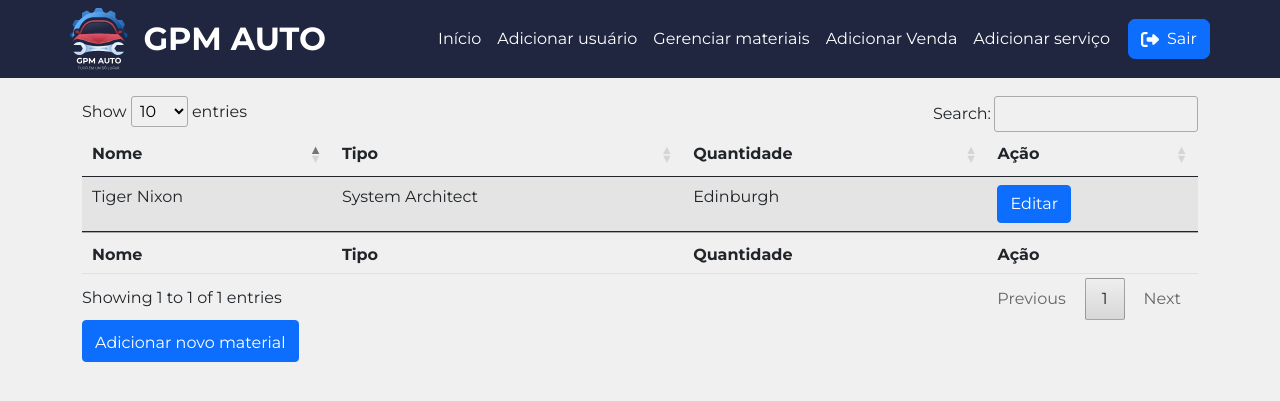
After one commit to Pedro-HS-Rodrigues/GPM_Auto, a PHP site: page /materiais.php in a window 1280 px wide. The commit adds this page. Shown: the top 401 px of the page. Run offline with PHP 8.4, Linux system fonts and the light colour scheme; some libraries are stand-ins or nearby versions.

Commit message:
Criacao da tela de materiais

```diff
--- a/assets/css/style.css
+++ b/assets/css/style.css
@@ -150,3 +150,18 @@ p, li {
 #login-submit{
     width: 100%;
 }
+
+/*Materiais*/
+
+.table-container{
+    margin-top: 96px;
+
+}
+
+#editar-button{
+    color: #0D6EFD;
+}
+
+#add-material{
+    padding-top: 10px;
+}
--- /dev/null
+++ b/assets/js/datatables.js
@@ -0,0 +1,8 @@
+
+$(document).ready(function() {
+    $('#materiais').DataTable({
+        "language": {
+                "url": "//cdn.datatables.net/plug-ins/1.10.25/i18n/Portuguese-Brasil.json"
+            }
+    });
+});
--- /dev/null
+++ b/assets/js/modal.js
@@ -0,0 +1 @@
+<script></script>
--- /dev/null
+++ b/includes/modalCadastrar.php
@@ -0,0 +1,30 @@
+<div class="modal fade" id="modalCadastrar" tabindex="-1" aria-labelledby="modalCadastrar" aria-hidden="true">
+  <div class="modal-dialog">
+    <div class="modal-content">
+      <div class="modal-header">
+        <h5 class="modal-title" id="modalCadastrarTitle"><strong>Cadastrar novo material</strong></h5>
+        <button type="button" class="btn-close" data-bs-dismiss="modal" aria-label="Close"></button>
+      </div>
+      <div class="modal-body">
+        <form>
+          <div class="mb-3">
+            <label for="material-name" class="col-form-label">Nome:</label>
+            <input type="text" class="form-control" id="material-name">
+          </div>
+          <div class="mb-3">
+            <label for="material-tipo" class="col-form-label">Tipo:</label>
+            <input type="text" class="form-control" id="material-tipo">
+          </div>
+          <div class="mb-3">
+            <label for="material-quantidade" class="col-form-label">Quantidade:</label>
+            <input type="number" class="form-control" id="material-quantidade">
+          </div>
+        </form>
+      </div>
+      <div class="modal-footer">
+        <button type="button" class="btn btn-secondary" data-bs-dismiss="modal">Fechar</button>
+        <button type="button" class="btn btn-primary">Cadastrar</button>
+      </div>
+    </div>
+  </div>
+</div>
--- /dev/null
+++ b/includes/modalEditar.php
@@ -0,0 +1,17 @@
+<div class="modal" id="modalEditar" tabindex="-1">
+    <div class="modal-dialog">
+        <div class="modal-content">
+            <div class="modal-header">
+                <h5 class="modal-title"><Strong>Escolha a ação a ser executada</Strong></h5>
+                <button type="button" class="btn-close" data-bs-dismiss="modal" aria-label="Close"></button>
+            </div>
+            <div class="modal-body">
+                <button onclick="abrirModalSaida()" class="btn btn-primary btn-success" id="entrada">Baixa de entrada</button>
+                <button onclick="abrirModalSaida()" class="btn btn-primary btn-danger">Baixa de saida</button>
+            </div>
+            <div class="modal-footer">
+                <button type="button" class="btn btn-secondary" data-bs-dismiss="modal">Fechar</button>
+            </div>
+        </div>
+    </div>
+</div>
--- /dev/null
+++ b/includes/modalSaida.php
@@ -0,0 +1,22 @@
+<div class="modal fade" id="modalSaida" tabindex="-1" aria-labelledby="modalSaida" aria-hidden="true">
+    <div class="modal-dialog">
+        <div class="modal-content">
+            <div class="modal-header">
+                <h5 class="modal-title" id="modalSaidaTitle"><strong>Adicionar baixa de saída</strong></h5>
+                <button type="button" class="btn-close" data-bs-dismiss="modal" aria-label="Close"></button>
+            </div>
+            <div class="modal-body">
+                <form>
+                    <div class="mb-3">
+                        <label for="saida-quantidade" class="col-form-label">Quantas unidades foram vendidas ou descartadas?</label>
+                        <input type="number" class="form-control" id="saida-quantidade">
+                    </div>
+                </form>
+            </div>
+            <div class="modal-footer">
+                <button type="button" class="btn btn-secondary" data-bs-dismiss="modal">Fechar</button>
+                <button type="button" class="btn btn-primary">Salvar alterações</button>
+            </div>
+        </div>
+    </div>
+</div>
--- a/includes/navbar.php
+++ b/includes/navbar.php
@@ -6,7 +6,7 @@
         <button class="navbar-toggler" type="button" data-toggle="collapse" data-target="#navbar-links" aria-controls="#navbar-links" aria-expanded="false" aria-label="Toggle-navigation">
             <span class="navbar-toggler-icon"></span>
         </button>
-        <?php if ($currentPage == 'dashboard'):?>
+        <?php if ($currentPage != 'dashboard'):?>
         <div class="collapse navbar-collapse justify-content-end" id="navbar-links">
             <div class="navbar-nav">
                 <a class="navi-tem nav-link" id="inicio-menu" href="#">Início</a>
--- /dev/null
+++ b/pages/materiais.php
@@ -0,0 +1,126 @@
+<!DOCTYPE html>
+<html lang="pt-br">
+
+<head>
+    <meta charset="UTF-8">
+    <meta name="viewport" content="width=device-width, initial-scale=1.0">
+    <title>GPM Auto</title>
+
+    <link rel="icon" href="../assets/img/logo.svg" type="image/x-icon">
+
+    <!-- Adicionando o BootStrap 5 -->
+    <link href="https://cdn.jsdelivr.net/npm/bootstrap@5.0.2/dist/css/bootstrap.min.css" rel="stylesheet" integrity="sha384-EVSTQN3/azprG1Anm3QDgpJLIm9Nao0Yz1ztcQTwFspd3yD65VohhpuuCOmLASjC" crossorigin="anonymous">
+
+    <!-- Adicionando a fonte do projeto -->
+    <link rel="preconnect" href="https://fonts.googleapis.com">
+    <link rel="preconnect" href="https://fonts.gstatic.com" crossorigin>
+    <link href="https://fonts.googleapis.com/css2?family=Montserrat:ital,wght@0,100..900;1,100..900&display=swap" rel="stylesheet">
+
+    <!-- Adicionando a folha de estilo do projeto -->
+    <link rel="stylesheet" href="../assets/css/style.css">
+
+    <!-- Adicionando os ícones do projeto -->
+    <link rel="stylesheet" href="https://cdnjs.cloudflare.com/ajax/libs/font-awesome/6.0.0-beta3/css/all.min.css" integrity="sha384-k6RqeWeci5ZR/Lv4MR0sA0FfDOMc6gYen6f3u3GpXQqIzRfl1w1vQJtVj7w2bM2X" crossorigin="anonymous">
+
+    <!-- DataTables -->
+    <!-- Inclua jQuery -->
+    <script src="https://code.jquery.com/jquery-3.6.0.min.js"></script>
+
+    <!-- Inclua o CSS do DataTables -->
+    <link rel="stylesheet" type="text/css" href="https://cdn.datatables.net/1.11.4/css/jquery.dataTables.css">
+
+    <!-- Inclua o JavaScript do DataTables -->
+    <script type="text/javascript" charset="utf8" src="https://cdn.datatables.net/1.11.4/js/jquery.dataTables.js"></script>
+
+    <!-- Inclua o arquivo de tradução para português -->
+    <script type="text/javascript" src="https://cdn.datatables.net/plug-ins/1.10.25/i18n/Portuguese-Brasil.json"></script>
+
+    <script src="https://cdn.jsdelivr.net/npm/bootstrap@5.0.2/dist/js/bootstrap.bundle.min.js" integrity="sha384-MrcW6ZMFYlzcLA8Nl+NtUVF0sA7MsXsP1UyJoMp4YLEuNSfAP+JcXn/tWtIaxVXM" crossorigin="anonymous"></script>
+
+    <script src="https://stackpath.bootstrapcdn.com/bootstrap/5.1.3/js/bootstrap.bundle.min.js"></script>
+
+</head>
+
+<body>
+    <?php $currentPage = basename($_SERVER['PHP_SELF'], ".php") ?>
+    <?php include_once '../includes/navbar.php'; ?>
+    <?php include_once '../includes/modalEditar.php'; ?>
+    <?php include_once '../includes/modalSaida.php'; ?>
+    <?php include_once '../includes/modalCadastrar.php'; ?>
+
+    <div class="container" id="materiais-table">
+        <div class=" ">
+            <div class="table-container">
+                <table id="materiais" class="table table-striped">
+                    <thead>
+                        <tr>
+                            <th>Nome</th>
+                            <th>Tipo</th>
+                            <th>Quantidade</th>
+                            <th>Ação</th>
+                        </tr>
+                    </thead>
+                    <tbody>
+                        <?php
+                        // Exemplo de dados simulados do banco de dados
+                        $dadosDoBanco = array(
+                            array("Nome" => "Tiger Nixon", "Tipo" => "System Architect", "Quantidade" => "Edinburgh"),
+                            // Adicionar mais linhas conforme necessário
+                        );
+
+                        foreach ($dadosDoBanco as $row) {
+                            echo "<tr>";
+                            echo "<td>" . $row['Nome'] . "</td>";
+                            echo "<td>" . $row['Tipo'] . "</td>";
+                            echo "<td>" . $row['Quantidade'] . "</td>";
+                            echo "<td>";
+                            // Botão para abrir a modal de edição
+                            echo "<button type='button' class='btn btn-primary' onclick='abrirModalEditar()'>Editar</button>";
+                            echo "</td>";
+                            echo "</tr>";
+                        }
+                        ?>
+                    </tbody>
+                    <tfoot>
+                        <tr>
+                            <th>Nome</th>
+                            <th>Tipo</th>
+                            <th>Quantidade</th>
+                            <th>Ação</th>
+                        </tr>
+                    </tfoot>
+                </table>
+            </div>
+        </div>
+        <button onclick="abrirModalCadastrar()" class="btn btn-primary" id="add-material">Adicionar novo material</button>
+    </div>
+
+
+
+    <script src="../assets/js/datatables.js"></script>
+    <script>
+
+    function abrirModalEditar(){
+    new bootstrap.Modal(document.getElementById('modalEditar')).show();
+    }
+
+    function abrirModalSaida(){
+    new bootstrap.Modal(document.getElementById('modalSaida')).show();
+    }
+
+    function abrirModalEntrada(){
+    new bootstrap.Modal(document.getElementById('modalEntrada')).show();
+    }
+
+    function abrirModalCadastrar(){
+    new bootstrap.Modal(document.getElementById('modalCadastrar')).show();
+    }
+
+    document.getElementById('modalSaida').addEventListener('hidden.bs.modal', function () {
+        document.getElementById('saida-quantidade').value = '';
+    });
+
+    </script>
+</body>
+
+</html>
```
Also changed, not shown: includes/modalEntrada.php (added, +22 -0 lines), pages/index.php (+24 -1 lines), 1 other file.
